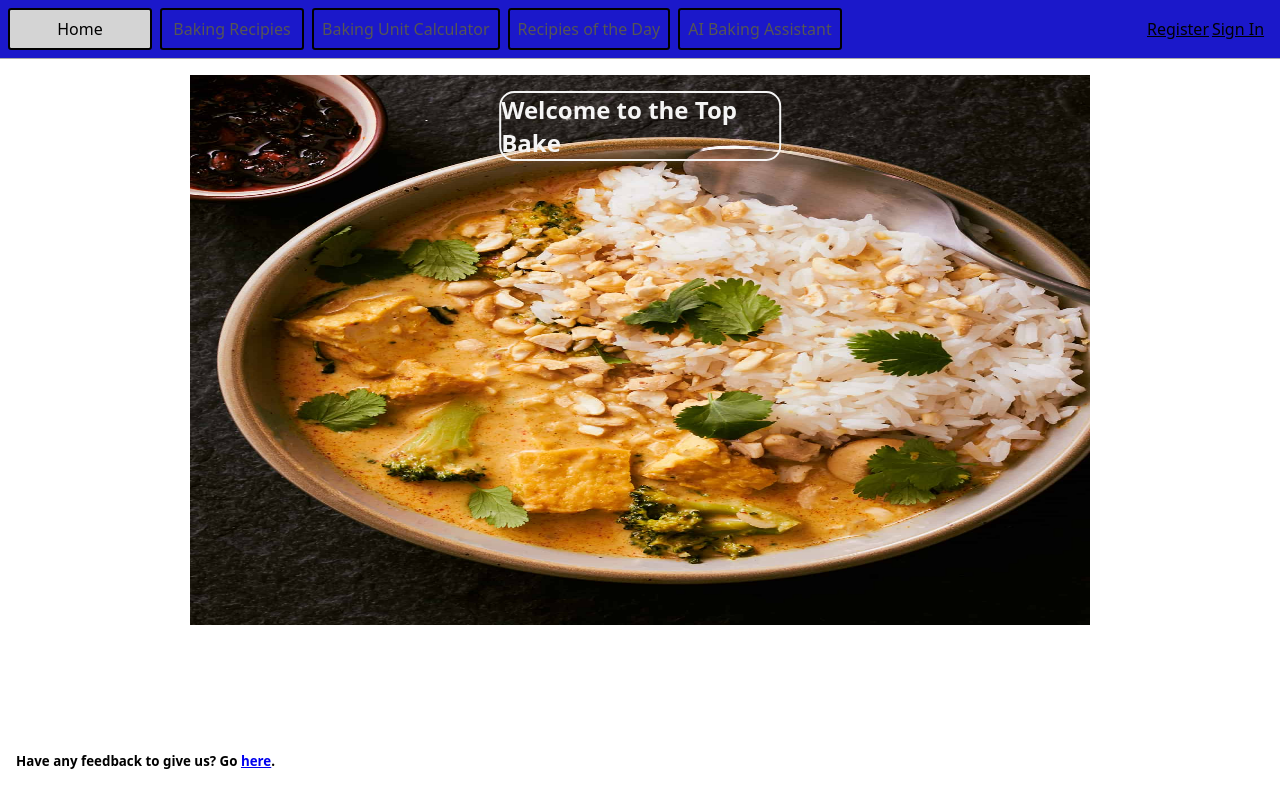
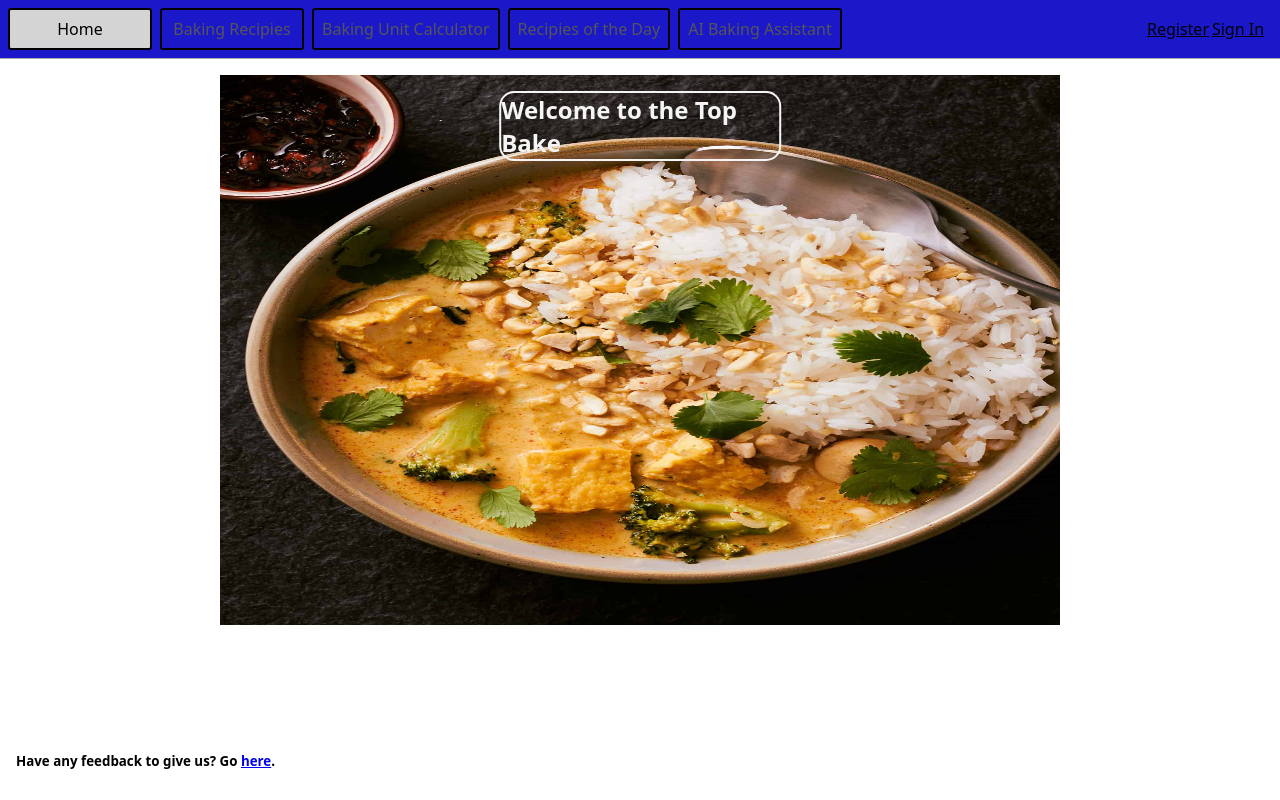
Before and after one commit to ProgramLogic/Baking-Project, a website: page index.html in a window 1280 px wide. Shown: the top 800 px of the page. Drawn offline with Linux system fonts and the light colour scheme.

```diff
--- a/styles.css
+++ b/styles.css
@@ -56,7 +56,7 @@
 }
 
 .img {
-  width: 900px;
+  width: 840px;
   height: 550px;
   display: block;
   margin-left: auto;
```
